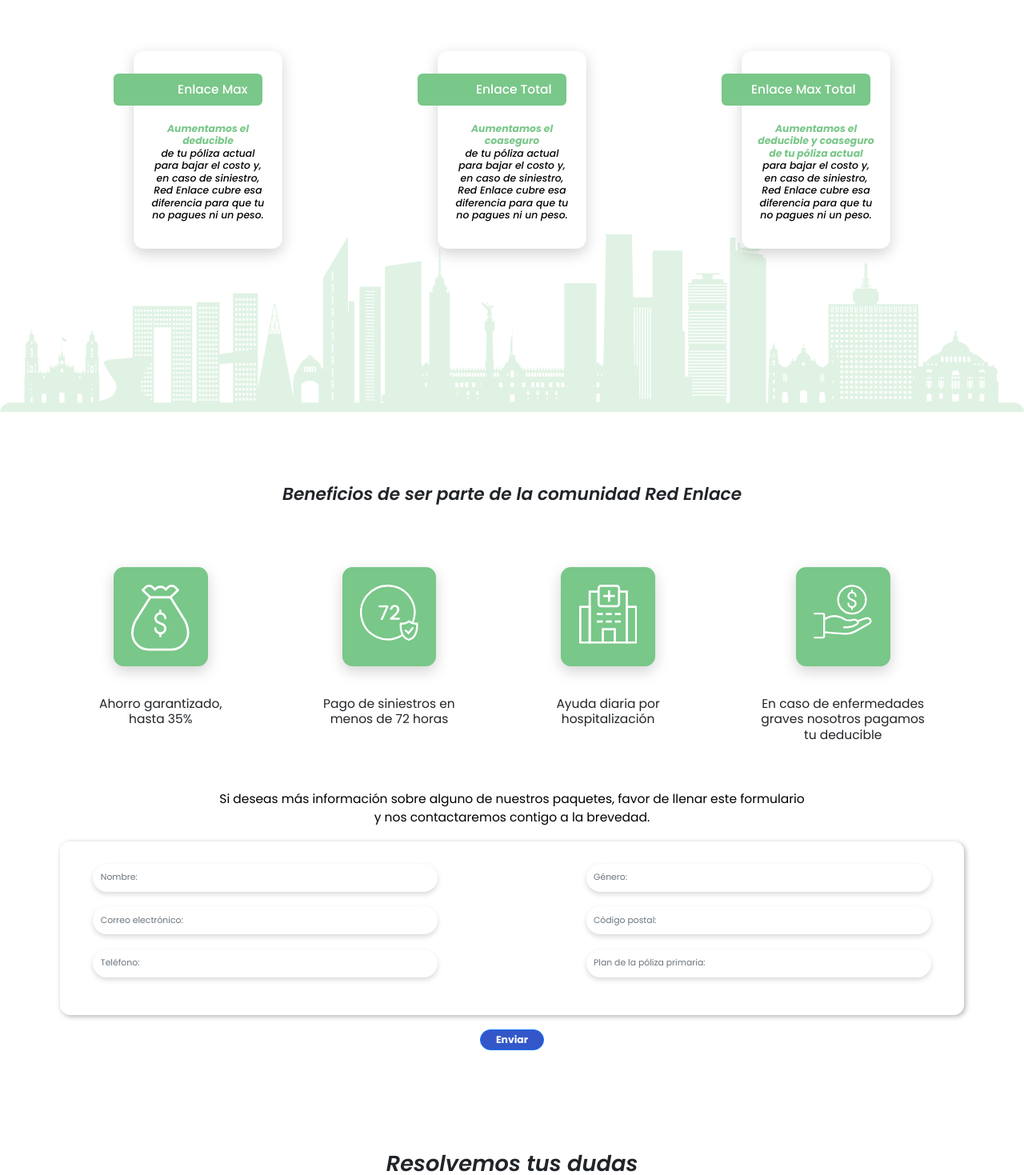
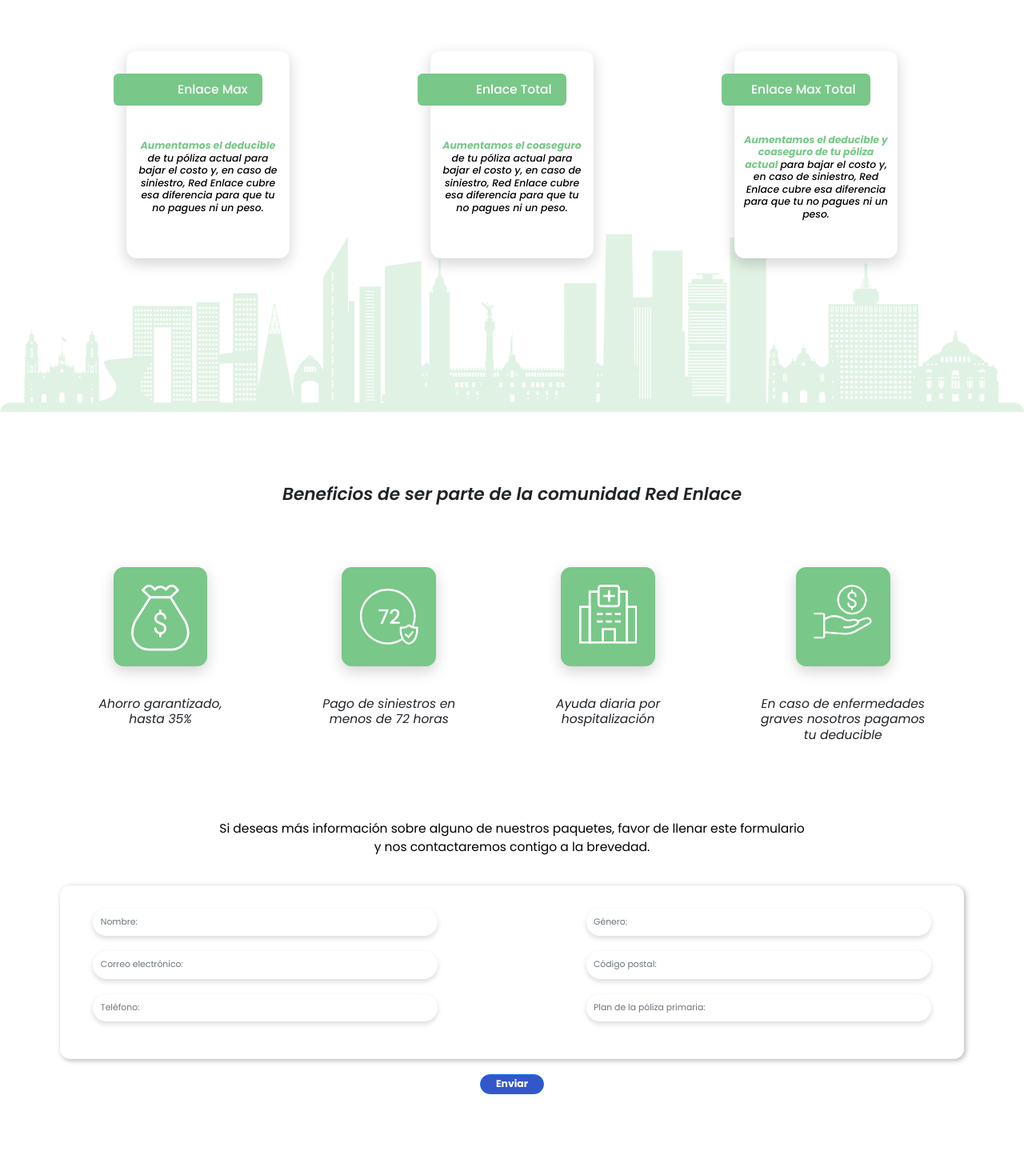
Before and after one commit to Pacyx-Mexico/red-enlace, a React (Vite) app: page /enlace in a window 1280 px wide. Shown: the part 520-1989 px from the top of the page at 80% size. Built offline with nearby package versions, Linux system fonts and the light colour scheme.

Commit message:
New fixed styles for Enlace

```diff
--- a/src/components/enlace/Beneficios.jsx
+++ b/src/components/enlace/Beneficios.jsx
@@ -22,20 +22,20 @@
               </div>
             </div>
             <div className="card-body px-2 pb-0 mt-5 text-center">
-              <p className="card-title fw-normal lh-sm text-dark pt-5">
+              <p className="card-title fw-normal lh-sm text-dark pt-5 fst-italic">
                 Ahorro garantizado,
                 <br /> hasta 35%
               </p>
             </div>
           </div>
           <div className="col-auto d-flex flex-column justify-content-center align-items-center">
-            <div className="card border border-4 border-primary rounded-5 py-5 px-5 text-center shadow-lg">
+            <div className="card d-flex justify-content-center border border-4 border-primary rounded-5 py-5 px-5 text-center shadow-lg">
               <div className="icon-height">
                 <SeventyTwoHoursIcon />
               </div>
             </div>
             <div className="card-body px-2 pb-0 mt-5 text-center">
-              <p className="card-title fw-normal lh-sm text-dark pt-5">
+              <p className="card-title fw-normal lh-sm text-dark pt-5 fst-italic">
                 Pago de siniestros en
                 <br /> menos de 72 horas
               </p>
@@ -48,7 +48,7 @@
               </div>
             </div>
             <div className="card-body px-2 pb-0 mt-5 text-center">
-              <p className="card-title fw-normal lh-sm text-dark pt-5">
+              <p className="card-title fw-normal lh-sm text-dark pt-5 fst-italic">
                 Ayuda diaria por <br /> hospitalización
               </p>
             </div>
@@ -60,7 +60,7 @@
               </div>
             </div>
             <div className="card-body px-2 pb-0 mt-5 text-center">
-              <p className="card-title fw-normal lh-sm text-dark pt-5">
+              <p className="card-title fw-normal lh-sm text-dark pt-5 fst-italic">
                 En caso de enfermedades <br />
                 graves nosotros pagamos <br />
                 tu deducible
@@ -100,7 +100,7 @@
                 <p className="card-title fw-normal lh-sm text-dark fs-3 pt-5">
                   Máxima suma asegurada $5,000
                 </p>
-                <p className="card-title fw-bold lh-sm text-dark fs-5">
+                <p className="card-title fw-bold lh-sm text-dark fs-25">
                   Costo anual: $120.00
                 </p>
               </div>
@@ -122,7 +122,7 @@
                   <br />
                   $5,000.00 de ayuda por robo
                 </p>
-                <p className="card-title fw-bold lh-sm text-dark fs-5">
+                <p className="card-title fw-bold lh-sm text-dark fs-25">
                   Costo $670.00
                 </p>
               </div>
@@ -143,7 +143,7 @@
                 <p className="card-title fw-normal lh-sm text-dark fs-3 pt-5">
                   Por pérdida parcial, total o corralón.
                 </p>
-                <p className="card-title fw-bold lh-sm text-dark fs-5">
+                <p className="card-title fw-bold lh-sm text-dark fs-25">
                   $10,000 por 20 días <br />
                   $15,000 por 30 días
                   <br />
@@ -159,7 +159,7 @@
 };
 
 const BeneficiosSection = styled.section`
-  height: 85rem;
+  height: 71vh;
   padding-top: 10rem;
   padding-bottom: 10rem;
 
@@ -208,6 +208,10 @@
     color: #707070;
   }
 
+  .fs-25 {
+    font-size: 2rem;
+  }
+
   .btn-first {
     background-color: #6983d6;
     border: 3px solid #6983d6 !important;
--- a/src/components/enlace/Dudes.jsx
+++ b/src/components/enlace/Dudes.jsx
@@ -63,7 +63,6 @@
           </AccordionItem>
         </Accordion>
       </div>
-      <button className="btn btn-primary rounded-pill btn-lg fs-3 fs-md-2 bg-white border border-secondary border-2 text-dark px-5 opacity-50">Ver más</button>
     </DudesSection>
   );
 };
--- a/src/components/enlace/InfoForm.jsx
+++ b/src/components/enlace/InfoForm.jsx
@@ -4,9 +4,9 @@
 
 export const InfoForm = () => {
   return (
-    <InfoFormSection className="position-relative">
+    <InfoFormSection className="d-flex justify-content-center align-items-center">
       <div className="container d-none d-md-block">
-        <p className="fw-normal fs-1 text-center mb-5 ">Si deseas más información sobre alguno de nuestros paquetes, favor de llenar este formulario<br /> y nos contactaremos contigo a la brevedad.</p>
+        <p className="fw-normal fs-25 text-center my-5 pb-5">Si deseas más información sobre alguno de nuestros paquetes, favor de llenar este formulario<br /> y nos contactaremos contigo a la brevedad.</p>
         <div className="container card contact-form round rounded-5 contact-form d-flex">
           <Form className="p-5 my-auto mx-5">
             <div className="row d-flex justify-content-between">
@@ -40,8 +40,8 @@
         </div>
       </div>
 
-      <div className="container d-md-none px-5">
-      <p className="fw-normal fs-1 text-center mb-5 px-5 pt-5 mt-5">Si deseas más información sobre alguno de nuestros paquetes, favor de llenar este formulario y nos contactaremos contigo a la brevedad.</p>
+      <div className="container d-flex alig-items-center flex-column d-md-none px-5">
+      <p className="fw-normal fs-1 text-center mb-5 px-5">Si deseas más información sobre alguno de nuestros paquetes, favor de llenar este formulario y nos contactaremos contigo a la brevedad.</p>
         <div className="container card contact-form round rounded-5 contact-form d-flex shadow-lg pt-5 mt-5">
           <Form className="p-5 my-4 mx-5">
             <div className="flex-column d-flex justify-content-between">
@@ -77,9 +77,9 @@
 };
 
 const InfoFormSection = styled.section`
-  height: 60rem;
-  padding-top: 0rem;
-  padding-bottom: 10rem;
+  height: 50vh;
+  padding-top: 0;
+  padding-bottom: 0;
 
   .RE_img_bg {
     z-index: 1;
@@ -115,9 +115,12 @@
     border: none;
   }
 
+  .fs-25 {
+    font-size: 2.5rem;
+  }
+
   @media (max-width: 768px) {
-    padding-top: 10rem;
-    height: 130rem;
+    height: 81vh;
 
     .contact-form {
       height: auto;
--- a/src/components/enlace/Plans.jsx
+++ b/src/components/enlace/Plans.jsx
@@ -25,8 +25,8 @@
               <div className="card-price rounded-4 top-20 start-0 mt-4 d-flex justify-content-end align-items-center p-5">
                 <p className="fs-25 mb-0">Enlace Max</p>
               </div>
-              <div className="d-flex flex-column card-body align-items-center justify-content-center px-2 pb-0">
-                <p className="card-title fst-italic lh-sm my-4 text-primary">
+              <div className="d-flex flex-column card-body align-items-center justify-content-center pb-0">
+                <p className="card-title fst-italic lh-sm text-primary">
                   <span className="fw-bold green-text">Aumentamos el deducible</span> <br />
                   de tu póliza actual para
                   bajar el costo y, en caso de
@@ -42,8 +42,8 @@
               <div className="card-price rounded-4 top-20 start-0 mt-4 d-flex justify-content-end align-items-center opacity-100 p-5">
                 <p className="fs-25 mb-0">Enlace Total</p>
               </div>
-              <div className="card-body d-flex flex-column card-body align-items-center justify-content-center px-2 pb-0">
-                <p className="card-title fst-italic lh-sm my-4 text-primary">
+              <div className="card-body d-flex flex-column card-body align-items-center justify-content-center pb-0">
+                <p className="card-title fst-italic lh-sm text-primary">
                   <span className="fw-bold green-text">Aumentamos el coaseguro</span> <br />
                   de tu póliza actual para
                   bajar el costo y, en caso de
@@ -59,8 +59,8 @@
               <div className="card-price rounded-4 top-20 start-0 mt-4 d-flex justify-content-end align-items-center p-5">
                 <p className="fs-25 mb-0">Enlace Max Total</p>
               </div>
-              <div className="card-body d-flex flex-column card-body align-items-center justify-content-center px-2 pb-0">
-                <p className="card-title fst-italic lh-sm my-4 text-primary">
+              <div className="card-body d-flex flex-column card-body align-items-center justify-content-center pb-0">
+                <p className="card-title fst-italic lh-sm text-primary">
                   <span className="fw-bold green-text">Aumentamos el deducible y coaseguro de tu póliza actual </span>
                   para bajar el costo y,
                   en caso de siniestro, Red
@@ -295,8 +295,8 @@
   @media (min-width: 991px) {
     height: 80rem;
     .card {
-      width: 30rem;
-      height: 40rem;
+      width: 33rem;
+      height: 42rem;
       background-color: #ffffff;
 
       .icon-height {
@@ -304,7 +304,7 @@
       }
 
       .card-body {
-        width: 86%;
+        width: 100%;
       }
 
       .card-price {
```
